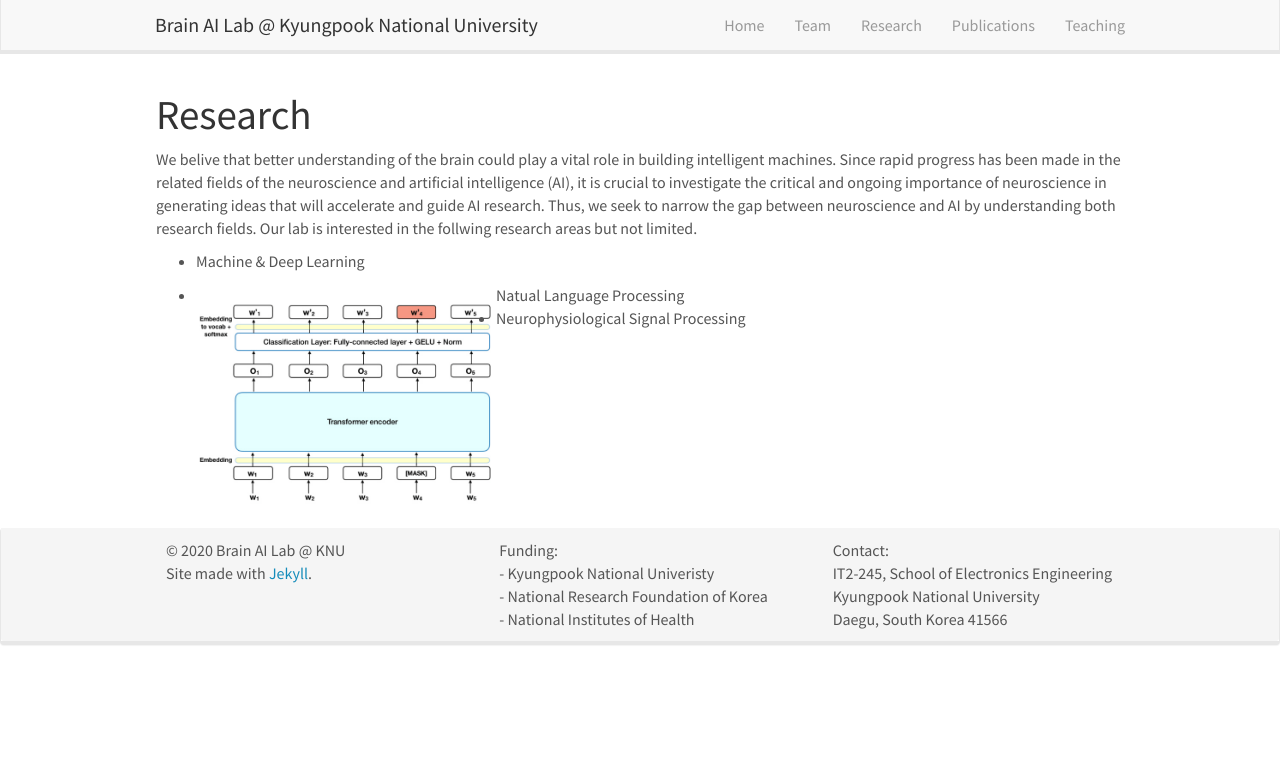
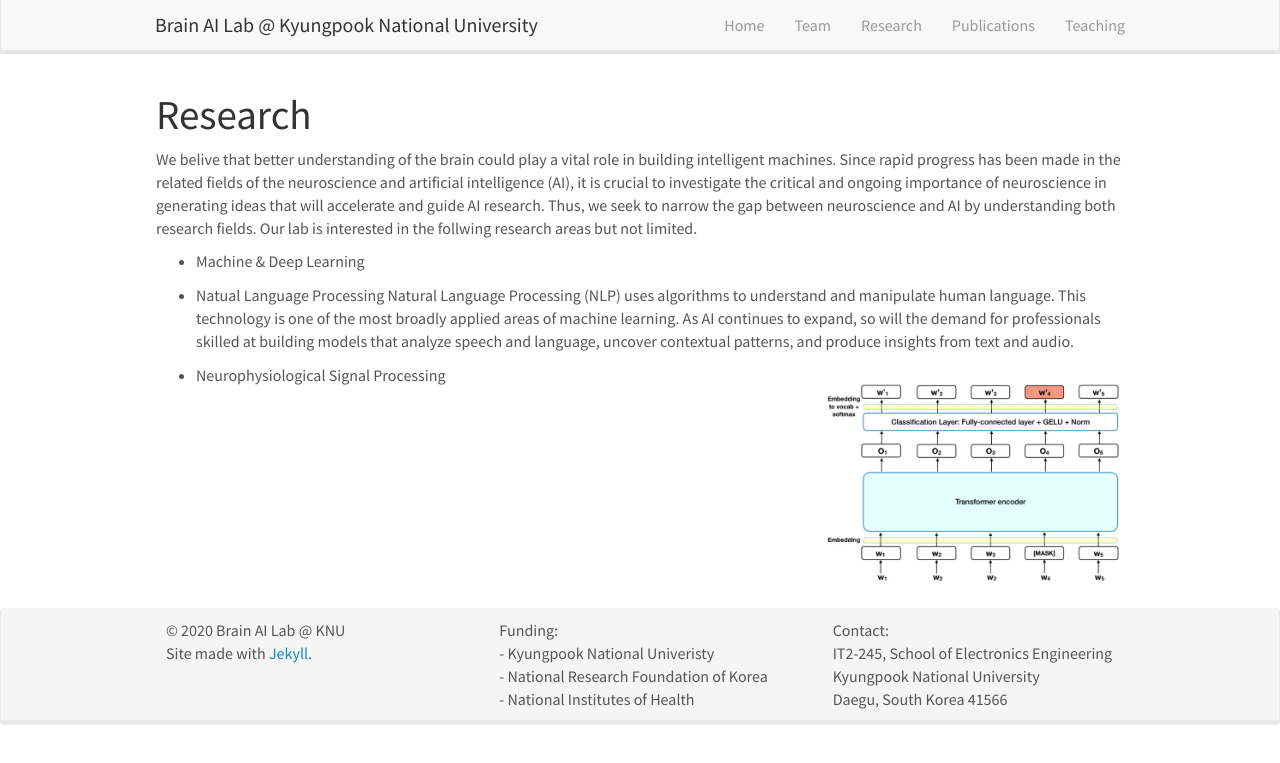
Before and after one commit to KNU-BrainAI/knu-brainai.github.io, a Jekyll site: the page built from _pages/research.md, in a window 1280 px wide. Shown: the top 763 px of the page. Built offline with Jekyll 4.4.1, drawn with Linux system fonts in a browser that asks for light colours; nearby versions of some CDN libraries.

Commit message:
Update research.md

```diff
--- a/_pages/research.md
+++ b/_pages/research.md
@@ -14,5 +14,8 @@ fields of the neuroscience and artificial intelligence (AI), it is crucial to in
 - Machine & Deep Learning
 
 - Natual Language Processing
-![]({{ site.url }}{{ site.baseurl }}/images/bert.jpg){: style="width: 300px; float: left; border: 10px"}
+Natural Language Processing (NLP) uses algorithms to understand and manipulate human language. This technology is one of the most broadly applied areas of machine learning. As AI continues to expand, so will the demand for professionals skilled at building models that analyze speech and language, uncover contextual patterns, and produce insights from text and audio.
+
+![]({{ site.url }}{{ site.baseurl }}/images/bert.jpg){: style="width: 300px; float: right; border: 15px"}
+
 - Neurophysiological Signal Processing
```
